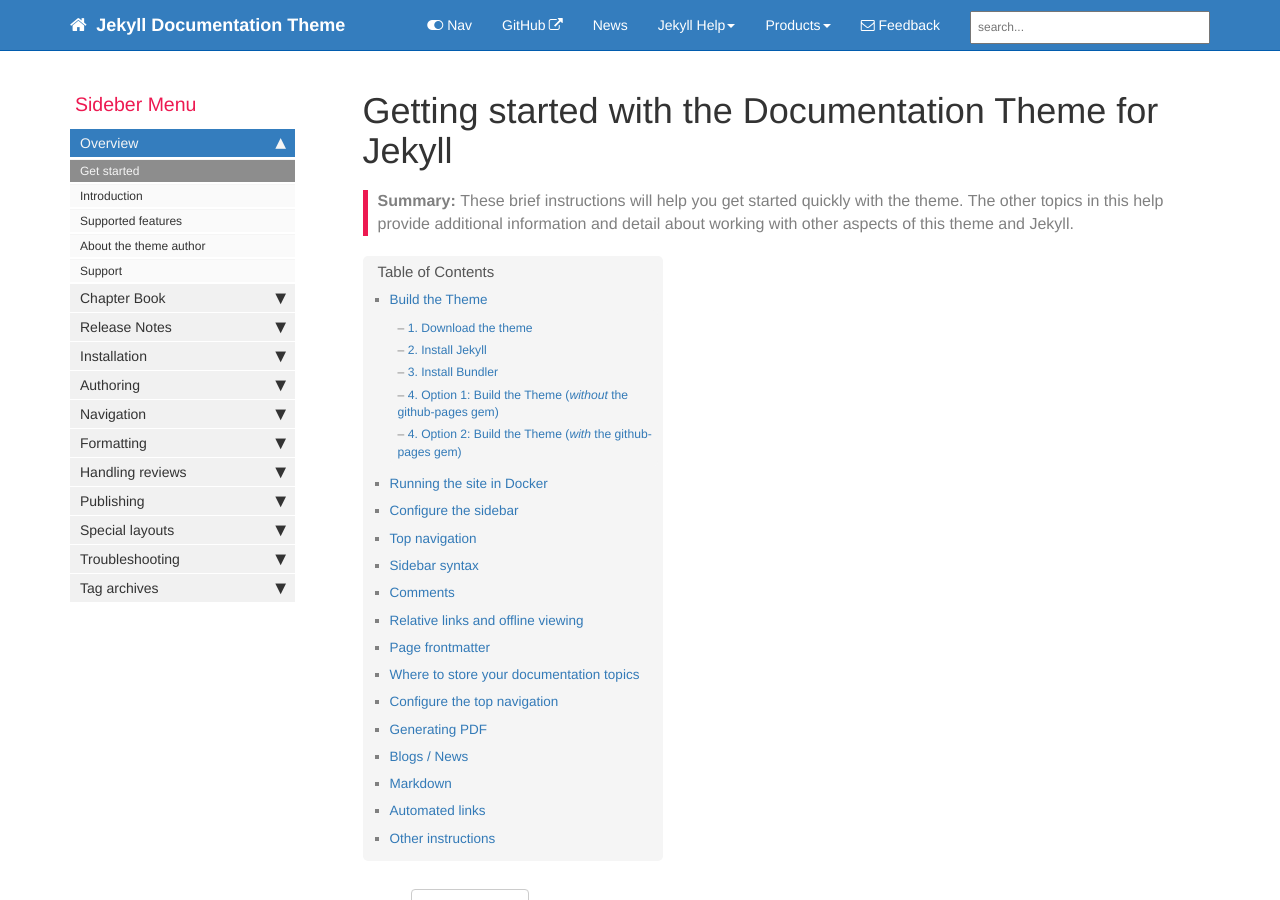
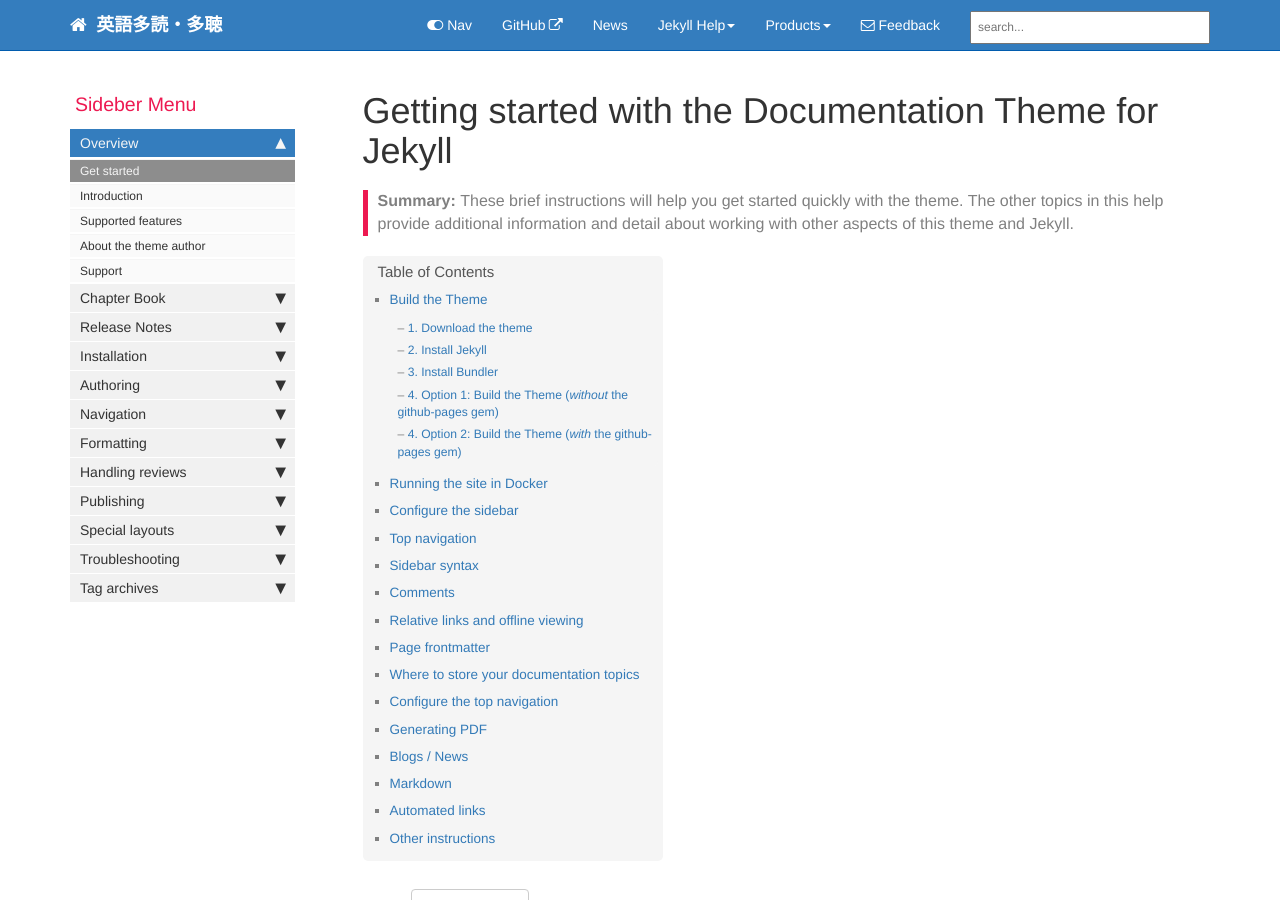
Before and after one commit to CSReviser/fvr, a Jekyll site: the page built from index.md, in a window 1280 px wide and 900 px high. Built offline with Jekyll 4.4.1, drawn with Linux system fonts in a browser that asks for light colours; comment, search, counter and statistics services are not loaded.

Commit message:
_config.yml を更新

```diff
--- a/_config.yml
+++ b/_config.yml
@@ -3,7 +3,7 @@ repository: tomjoht/documentation-theme-jekyll
 output: web
 # this property is useful for conditional filtering of content that is separate from the PDF.
 
-topnav_title: Jekyll Documentation Theme
+topnav_title: "英語多読・多聴"
 # this appears on the top navigation bar next to the home button
 
 site_title: Jekyll theme for documentation
```
